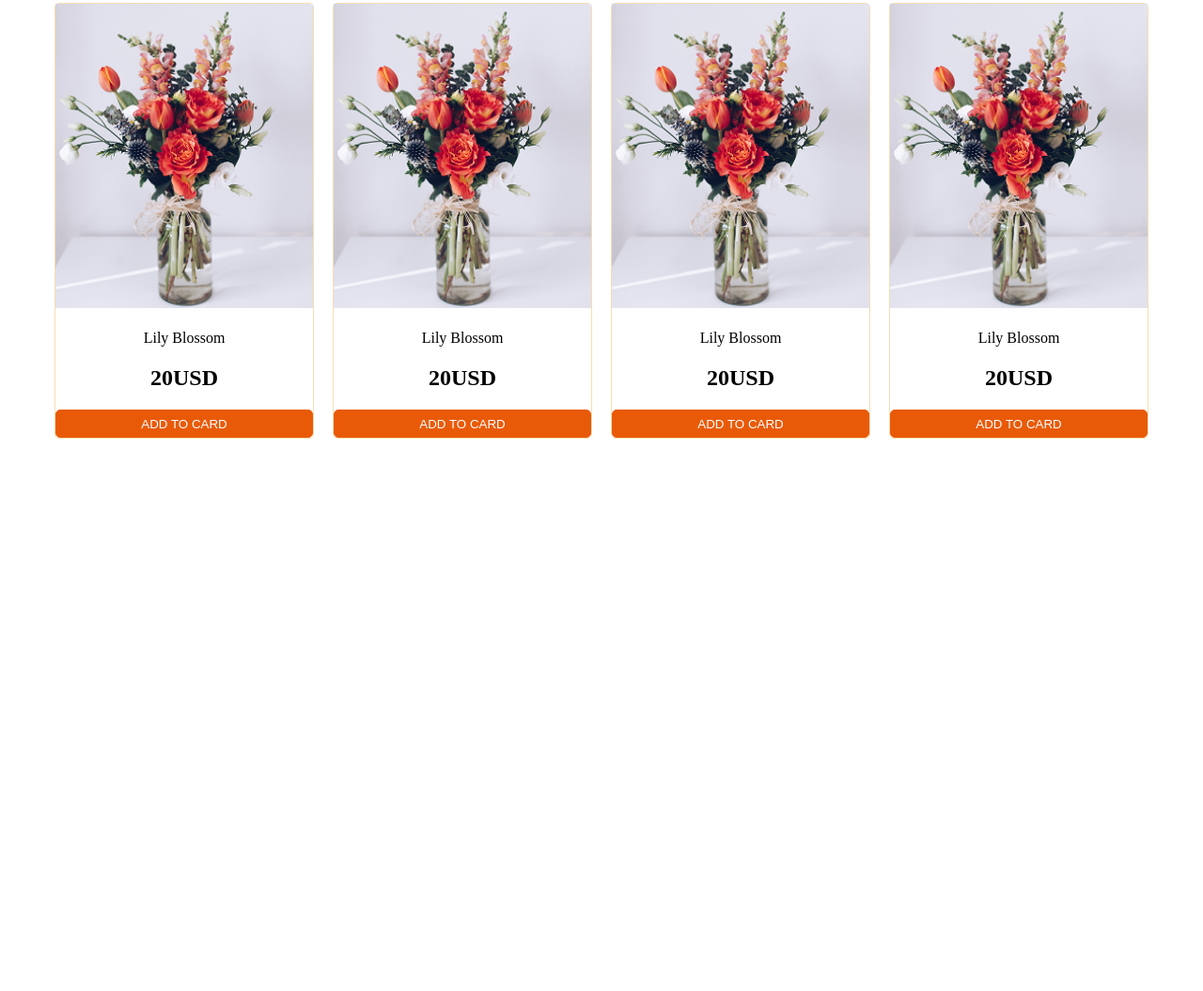
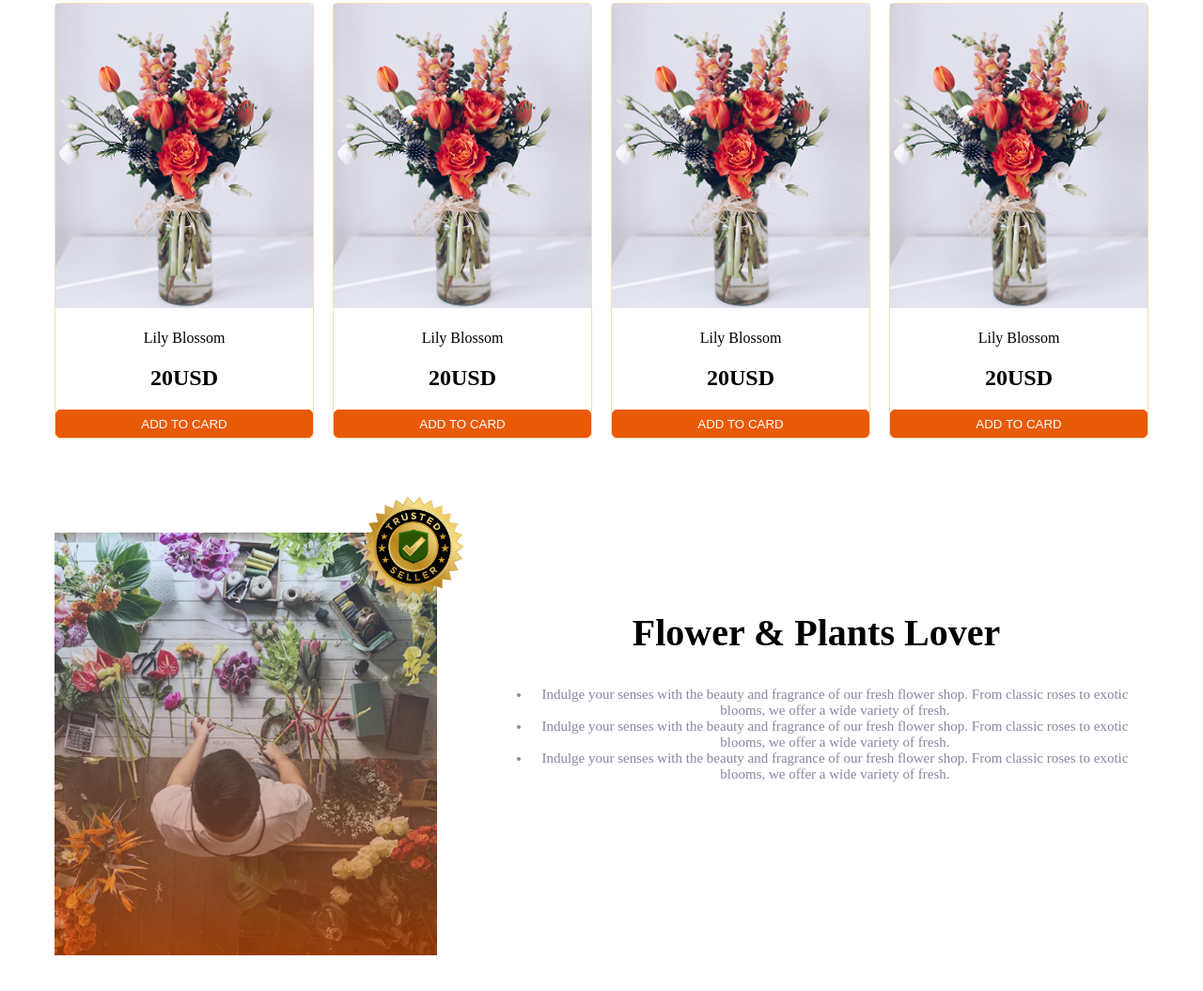
Before and after one commit to Bishal107654/B-12-assinment-02, a plain HTML site: page assinment02.html in a window 1280 px wide. Shown: the part 1073-2128 px from the top of the page at 94% size. Before the commit the page ends 1560 px from the top, so only its background shows below. Drawn offline with Linux system fonts and the light colour scheme.

Commit message:
image and spin

```diff
--- a/assinment02.css
+++ b/assinment02.css
@@ -107,7 +107,32 @@
     gap: 20px;
 }
 
+.spin{
+    display: flex;
+    margin: 50px 50px;
+    margin-top: 100px;
+}
+.flower-store{
+    width: 100%;
+    height: auto;
+}
+.flower-plants{
+    text-align: center;
+    justify-content: center;
+    margin: 50px 10px;
+}
+.plants-lover{
+    font-size: 2.5rem;
+}
 
+
+
+.logo-spin-2{
+    width: 150px;
+    height: auto;
+    margin-top: -60px;
+    margin-left: -100px;
+}
 
 
 
@@ -129,4 +154,10 @@
    .flex-card{
     grid-template-columns: repeat(2, 1fr);
    }
+   .spin{
+    flex-direction: column;
+   }
+   .logo-spin-2{
+    display: none;
+   }
 }
--- a/assinment02.html
+++ b/assinment02.html
@@ -111,11 +111,28 @@
                  <button class="btn">ADD TO CARD</button>
                  </div>
 
-
-
         </div>
 
       </section>
+
+      <section class="spin">
+       <div>
+        <img class="flower-store" src="assets/flower-store.png" alt="">
+       </div>
+       <div class="logo-spin">
+        <img class="logo-spin-2" src="assets/trusted-badge.png" alt="">
+       </div>
+        <div class="flower-plants">
+            <h2 class="plants-lover">Flower & Plants Lover</h2>
+            <ul class="paragraph">
+                <li>Indulge your senses with the beauty and fragrance of our fresh flower shop. From classic roses to exotic blooms, we offer a wide variety of fresh.</li>
+                <li>Indulge your senses with the beauty and fragrance of our fresh flower shop. From classic roses to exotic blooms, we offer a wide variety of fresh.</li>
+                <li>Indulge your senses with the beauty and fragrance of our fresh flower shop. From classic roses to exotic blooms, we offer a wide variety of fresh.</li>
+            </ul>
+        </div>
+
+      </section>
+
     </main>
 
     <footer>
```
